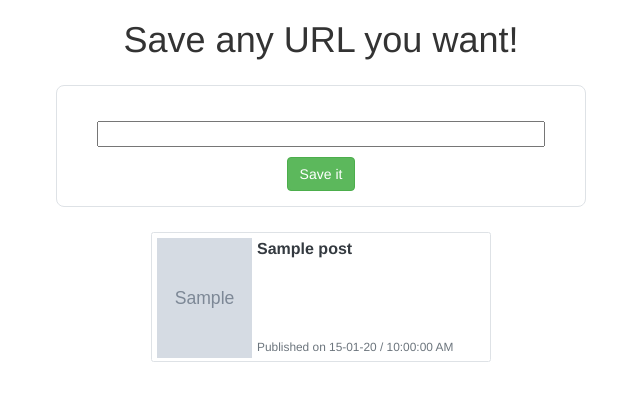
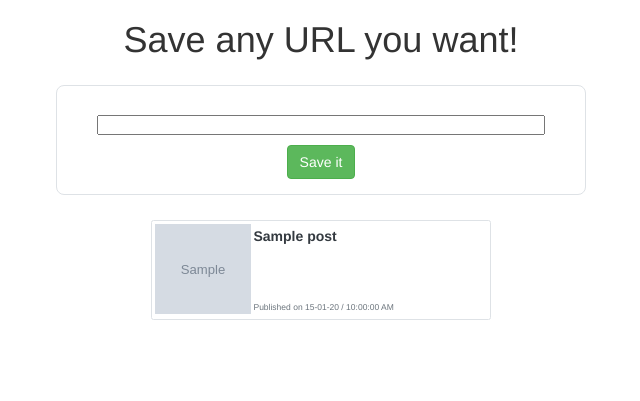
Before and after one commit to FrancoDelCastillo/saveurl_app, a Flask app: page /save_url in a window 1280 px wide. Shown: the part 50-451 px from the top of the page, without its empty margins (319-959 px from the left). Run offline with Flask 2, Linux system fonts and the light colour scheme; a user stored in the database is signed in; tables that the repository leaves empty hold one stand-in row (values such as "Sample post"); grey boxes marked "Sample" are stand-in pictures; some libraries are stand-ins or nearby versions.

Commit message:
modifying css styles

```diff
--- a/app/static/styles.css
+++ b/app/static/styles.css
@@ -17,7 +17,7 @@ footer {
 }
 
 div, h4, span {
-  font-size: 14px;
+  font-size: 10px;
 }
 
 a {
@@ -54,13 +54,18 @@ input#save_url {
 
 div#post_feed {
   width: 340px;
-  height: 130px;
+  height: 100px;
   margin: 10px auto;
 }
 
 div#url_image {
   width: 100px;
-  height: 120px;
+  height: 90px;
+}
+
+img#_thumbnail {
+  height: 100%;
+  width: 100%;
 }
 
 div#url_posted_data {
--- a/app/templates/save_url.html
+++ b/app/templates/save_url.html
@@ -18,22 +18,22 @@
         {% if post.user_post == current_user.id %}
         <div id="post_feed" class="border rounded d-flex p-1">
 
-            <div id="url_image" class="m-1">
+            <div id="url_image">
                 <a href="{{post.url_dir}}" class="w-100 h-100" target="_blank">
-                    <img src="{{post.url_img}}" class="w-100 h-100">
+                    <img id="_thumbnail" src="{{post.url_img}}">
                 </a>
             </div>
             <div id="url_posted_data" class="m-1" >
                 {% if post.title|length > 70 %}
                 <div>
                     <a href="{{post.url_dir}}" target="_blank">
-                        <p class="font-weight-bold text-dark m-0" style="font-size: 14px;">{{post.title[:70]}}...</p>
+                        <p class="font-weight-bold text-dark m-0" style="font-size: 12px;">{{post.title[:70]}}...</p>
                     </a>
                 </div>
                 {% else %}
                 <div>
                     <a href="{{post.url_dir}}" target="_blank">
-                        <p class="font-weight-bold text-dark m-0" style="font-size: 16px;">{{post.title}}</p>
+                        <p class="font-weight-bold text-dark m-0" style="font-size: 14px;">{{post.title}}</p>
                     </a>
                 </div>
                 {% endif %}
```
